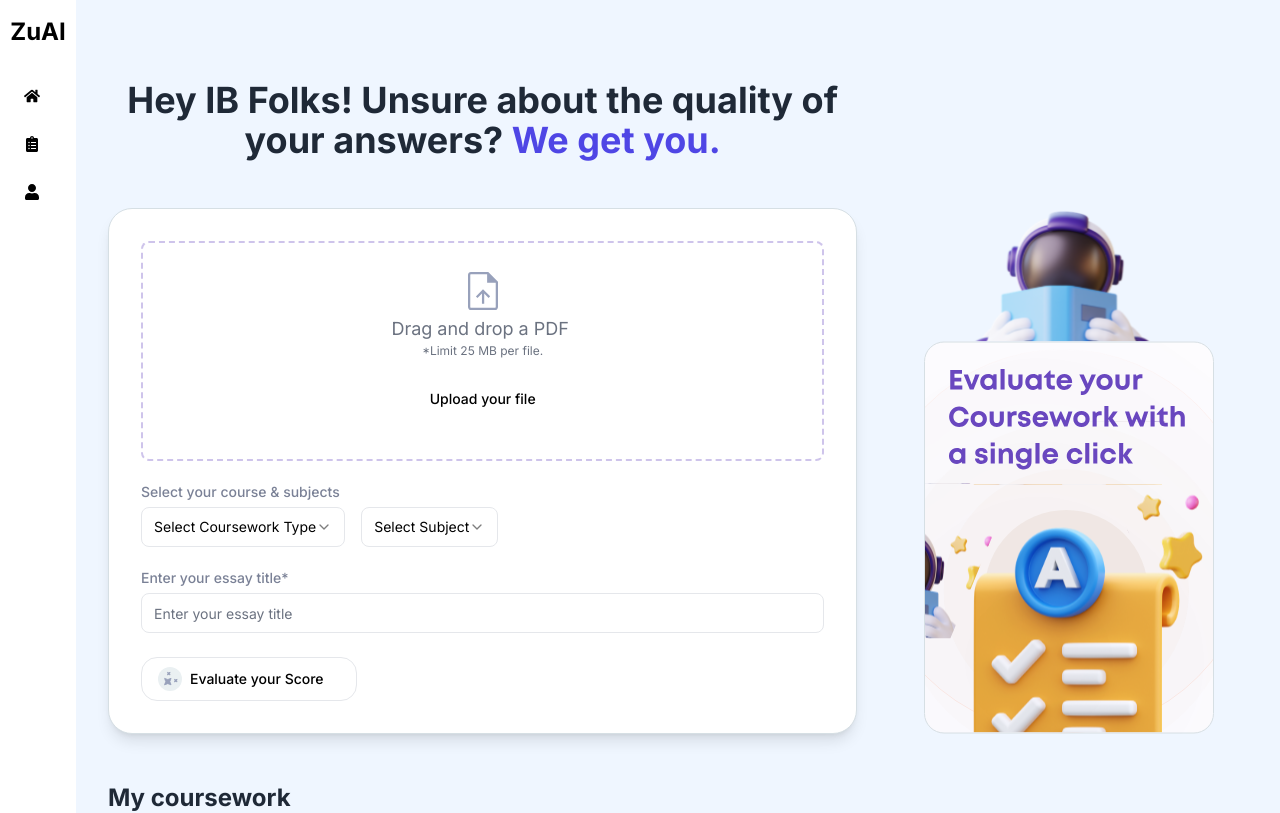
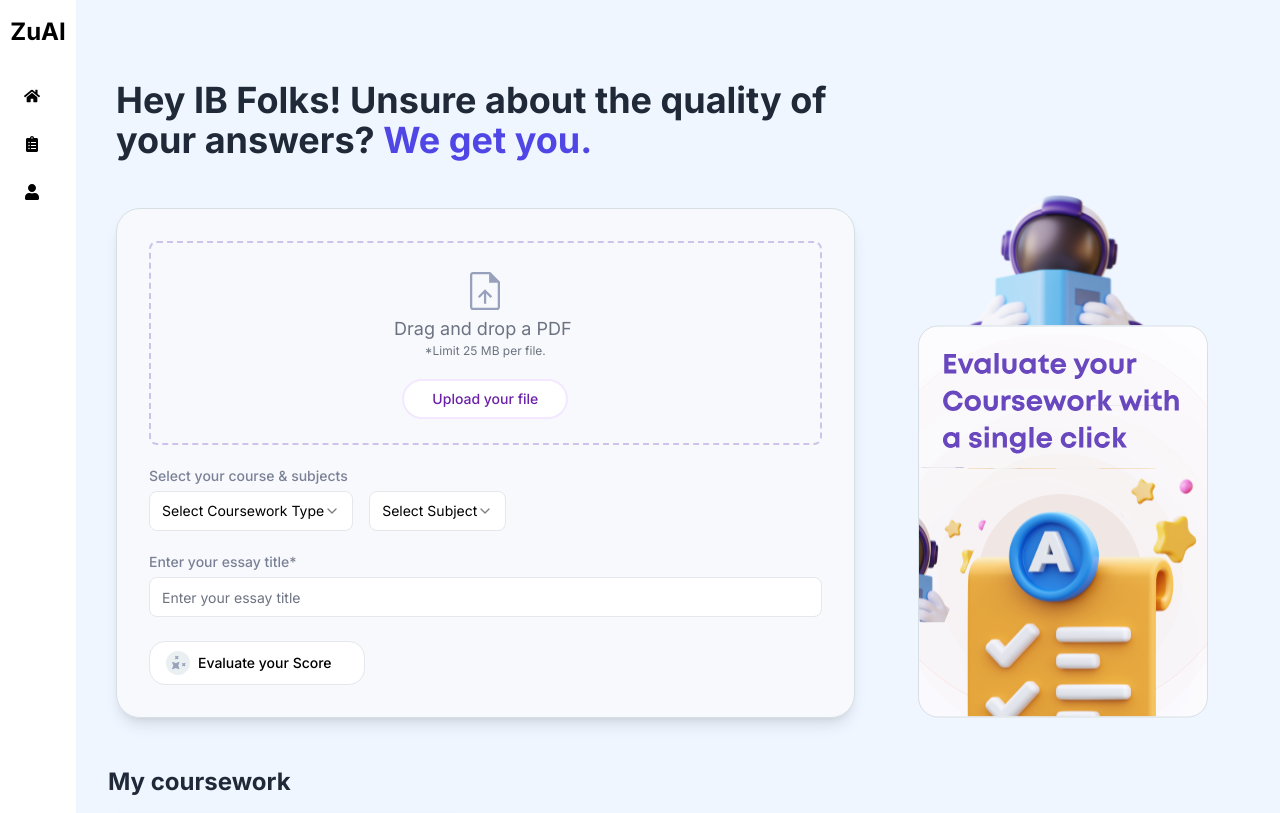
Before and after one commit to Durgesh2601/ib-coursework-evaluation, a Next.js app: page / in a window 1280 px wide. Shown: the top 813 px of the page. Built offline with nearby package versions, Linux system fonts and the light colour scheme.

Commit message:
fix: uploader and button

```diff
--- a/src/app/globals.css
+++ b/src/app/globals.css
@@ -1,3 +1,9 @@
 @tailwind base;
 @tailwind components;
 @tailwind utilities;
+
+@import url("https://fonts.googleapis.com/css2?family=Inter:ital,opsz,wght@0,14..32,100..900;1,14..32,100..900&display=swap");
+
+body {
+  font-family: "Inter", sans-serif;
+}
--- a/src/app/page.js
+++ b/src/app/page.js
@@ -29,7 +29,7 @@
     <main className="flex">
       <Sidebar />
       <main className="flex-1 p-4 lg:p-8 bg-blue-50 min-h-screen">
-        <div className="grid grid-cols-1 lg:grid-cols-3 gap-2 lg:gap-8">
+        <div className="px-2 grid grid-cols-1 lg:grid-cols-3 gap-2 lg:gap-8">
           {/* First Column: Header and CourseworkForm */}
           <div className="lg:col-span-2 ">
             <Header />
--- a/src/components/ui/CourseworkForm.jsx
+++ b/src/components/ui/CourseworkForm.jsx
@@ -1,5 +1,6 @@
 "use client";
 
+import { useState } from "react";
 import FileUpload from "./FileUpload";
 import {
   Select,
@@ -17,6 +18,7 @@
 import Image from "next/image";
 
 export default function CourseworkForm() {
+  const [file, setFile] = useState({});
   const form = useForm();
 
   const onSubmit = (values) => {
@@ -27,9 +29,9 @@
     <Form {...form}>
       <form
         onSubmit={form.handleSubmit(onSubmit)}
-        className="bg-white p-8 rounded-3xl shadow-lg mt-8 space-y-6 border border-light-border"
+        className="bg-light-bg p-8 rounded-3xl shadow-lg mt-8 space-y-6 border border-light-border"
       >
-        <FileUpload />
+        <FileUpload setFile={setFile} />
         <div>
           <FormLabel className="block text-secondary-text mb-2">
             Select your course & subjects
--- a/src/components/ui/FileUpload.jsx
+++ b/src/components/ui/FileUpload.jsx
@@ -1,30 +1,34 @@
 "use client";
 
 import Image from "next/image";
-import React, { useEffect, useState } from "react";
+import React, { useEffect } from "react";
 import { useDropzone } from "react-dropzone";
 import FileUploadImg from "@/assets/upload_file.svg";
 import { Button } from "./button";
+import { ACCEPTED_FILE_TYPES, MAX_FILE_SIZE } from "@/constants";
 
-const FileUpload = () => {
-  const [files, setFiles] = useState([]);
-
+const FileUpload = ({ setFile }) => {
   useEffect(() => {
     const storedFiles = JSON.parse(localStorage.getItem("uploadedFiles"));
     if (!storedFiles) return;
-    setFiles(storedFiles);
-  }, []);
+    setFile(storedFiles);
+  }, [setFile]);
 
   const onDrop = (acceptedFiles) => {
     const validFiles = acceptedFiles.filter(
-      (file) => file.size <= 25 * 1024 * 1024
+      (file) =>
+        file.size <= MAX_FILE_SIZE * 1024 * 1024 &&
+        ACCEPTED_FILE_TYPES.includes(file.type)
     ); // 25 MB limit
-    const updatedFiles = [...files, ...validFiles];
-    setFiles(updatedFiles);
-    localStorage.setItem("uploadedFiles", JSON.stringify(updatedFiles));
+    setFile(validFiles);
   };
 
-  const { getRootProps, getInputProps } = useDropzone({ onDrop });
+  const { getRootProps, getInputProps } = useDropzone({
+    onDrop,
+    accept: {
+      [ACCEPTED_FILE_TYPES.join(",")]: [],
+    },
+  });
 
   return (
     <div
@@ -40,13 +44,6 @@
       <div className="mt-5">
         <Button variant="primary">Upload your file</Button>
       </div>
-      <ul className="mt-4 space-y-2">
-        {files.map((file, index) => (
-          <li key={index} className="text-gray-800">
-            {file.name}
-          </li>
-        ))}
-      </ul>
     </div>
   );
 };
--- a/src/components/ui/Header.jsx
+++ b/src/components/ui/Header.jsx
@@ -1,6 +1,6 @@
 export default function Header() {
   return (
-    <header className="text-center my-12">
+    <header className="my-12">
       <h1 className="text-4xl font-bold text-gray-800 mb-4">
         Hey IB Folks! Unsure about the quality of your answers?{" "}
         <span className="text-indigo-600">We get you.</span>
--- a/src/components/ui/button.jsx
+++ b/src/components/ui/button.jsx
@@ -1,26 +1,30 @@
-import * as React from "react"
-import { Slot } from "@radix-ui/react-slot"
+import * as React from "react";
+import { Slot } from "@radix-ui/react-slot";
 import { cva } from "class-variance-authority";
 
-import { cn } from "@/lib/utils"
+import { cn } from "@/lib/utils";
 
 const buttonVariants = cva(
   "inline-flex items-center justify-center whitespace-nowrap rounded-md text-sm font-medium ring-offset-white transition-colors focus-visible:outline-none focus-visible:ring-2 focus-visible:ring-gray-950 focus-visible:ring-offset-2 disabled:pointer-events-none disabled:opacity-50 dark:ring-offset-gray-950 dark:focus-visible:ring-gray-300",
   {
     variants: {
       variant: {
-        default: "bg-gray-900 text-gray-50 hover:bg-gray-900/90 dark:bg-gray-50 dark:text-gray-900 dark:hover:bg-gray-50/90",
+        default:
+          "bg-gray-900 text-gray-50 hover:bg-gray-900/90 dark:bg-gray-50 dark:text-gray-900 dark:hover:bg-gray-50/90",
+        primary:
+          "bg-white text-purple-800 border-2 border-purple-100 rounded-full hover:bg-purple-50",
         destructive:
           "bg-red-500 text-gray-50 hover:bg-red-500/90 dark:bg-red-900 dark:text-gray-50 dark:hover:bg-red-900/90",
         outline:
           "border border-gray-200 bg-white hover:bg-gray-100 hover:text-gray-900 dark:border-gray-800 dark:bg-gray-950 dark:hover:bg-gray-800 dark:hover:text-gray-50",
         secondary:
           "bg-gray-100 text-gray-900 hover:bg-gray-100/80 dark:bg-gray-800 dark:text-gray-50 dark:hover:bg-gray-800/80",
-        ghost: "hover:bg-gray-100 hover:text-gray-900 dark:hover:bg-gray-800 dark:hover:text-gray-50",
+        ghost:
+          "hover:bg-gray-100 hover:text-gray-900 dark:hover:bg-gray-800 dark:hover:text-gray-50",
         link: "text-gray-900 underline-offset-4 hover:underline dark:text-gray-50",
       },
       size: {
-        default: "h-10 px-4 py-2",
+        default: "h-10 px-7 py-2",
         sm: "h-9 rounded-md px-3",
         lg: "h-11 rounded-md px-8",
         icon: "h-10 w-10",
@@ -31,17 +35,20 @@
       size: "default",
     },
   }
-)
+);
 
-const Button = React.forwardRef(({ className, variant, size, asChild = false, ...props }, ref) => {
-  const Comp = asChild ? Slot : "button"
-  return (
-    (<Comp
-      className={cn(buttonVariants({ variant, size, className }))}
-      ref={ref}
-      {...props} />)
-  );
-})
-Button.displayName = "Button"
+const Button = React.forwardRef(
+  ({ className, variant, size, asChild = false, ...props }, ref) => {
+    const Comp = asChild ? Slot : "button";
+    return (
+      <Comp
+        className={cn(buttonVariants({ variant, size, className }))}
+        ref={ref}
+        {...props}
+      />
+    );
+  }
+);
+Button.displayName = "Button";
 
-export { Button, buttonVariants }
+export { Button, buttonVariants };
--- a/src/constants/index.js
+++ b/src/constants/index.js
@@ -53,3 +53,5 @@
     ],
   },
 };
+export const ACCEPTED_FILE_TYPES = ["application/pdf"];
+export const MAX_FILE_SIZE = 25; // 25MB for now
--- a/tailwind.config.js
+++ b/tailwind.config.js
@@ -35,6 +35,10 @@
         "light-pink": "#CEC4EB",
         "light-border": "#D6DFE4",
         "secondary-text": "#7A8196",
+        "light-bg": "#FCFBFDB8"
+      },
+      fontFamily: {
+        sans: ["Inter", "sans-serif"],
       },
     },
   },
```
